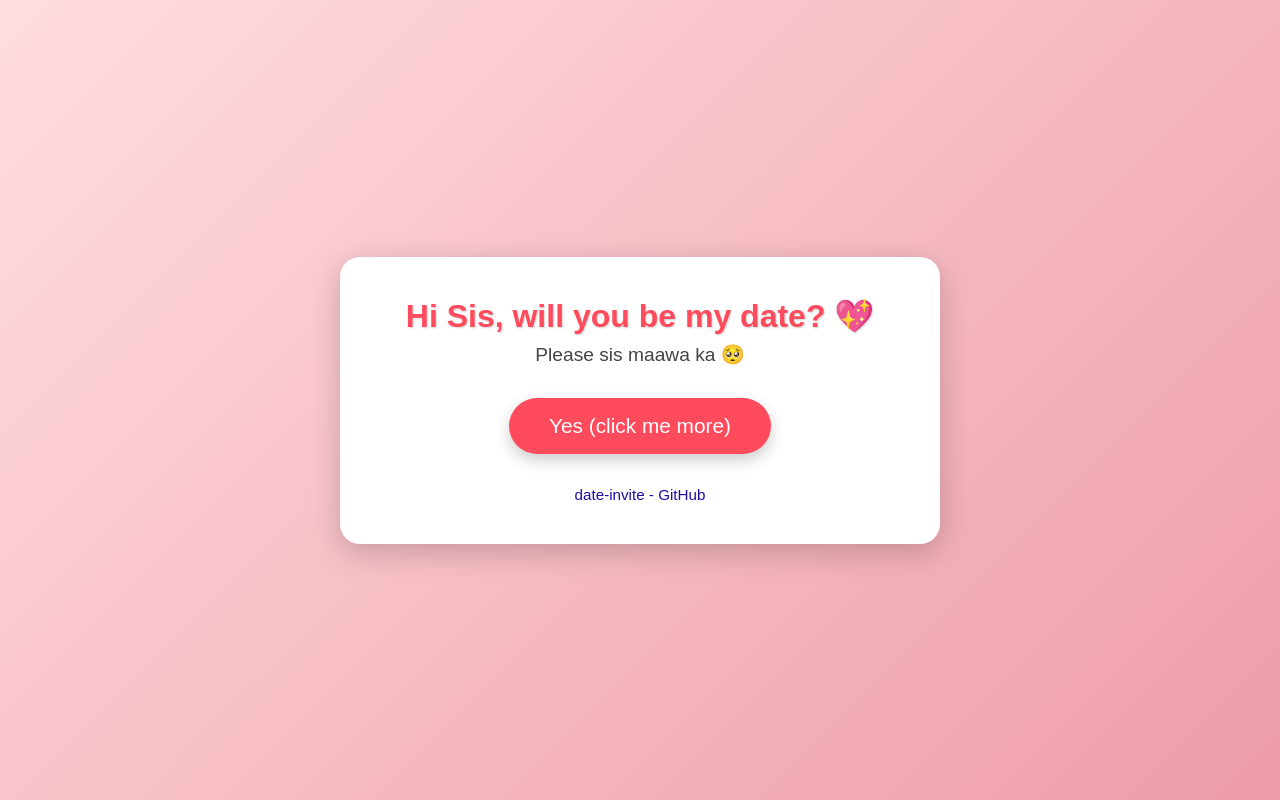
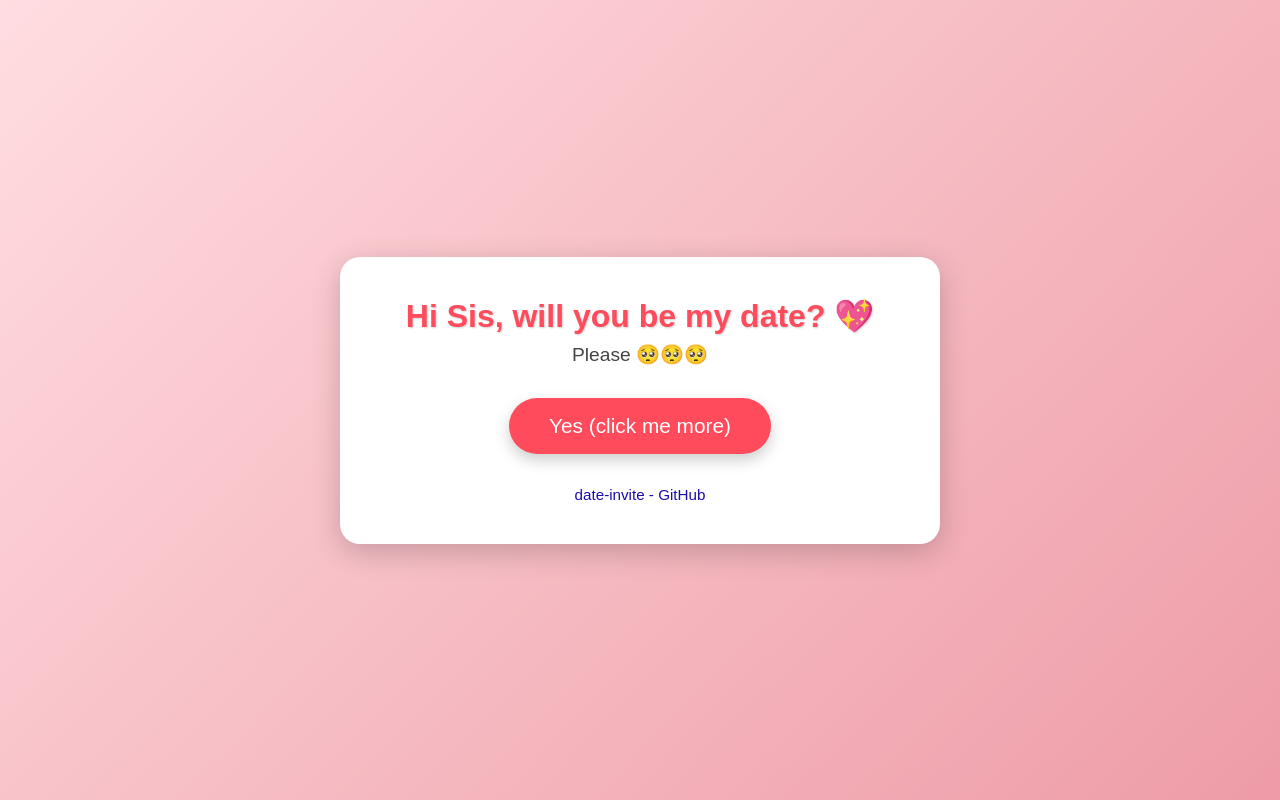
Before and after one commit to DomsTrrs/date-invite, a plain HTML site: page index.html in a window 1280 px wide. Drawn offline with Linux system fonts and the light colour scheme.

Commit message:
Update index.html

```diff
--- a/index.html
+++ b/index.html
@@ -12,7 +12,7 @@
 
   <div class="container">
     <h1 class="title">Hi Sis, will you be my date? 💖</h1>
-    <p class="subtitle">Please sis maawa ka 🥺</p>
+    <p class="subtitle">Please 🥺🥺🥺</p>
     <button id="yesBtn" class="btn">Yes (click me more)</button>
     <div id="questions"></div>
 
```
